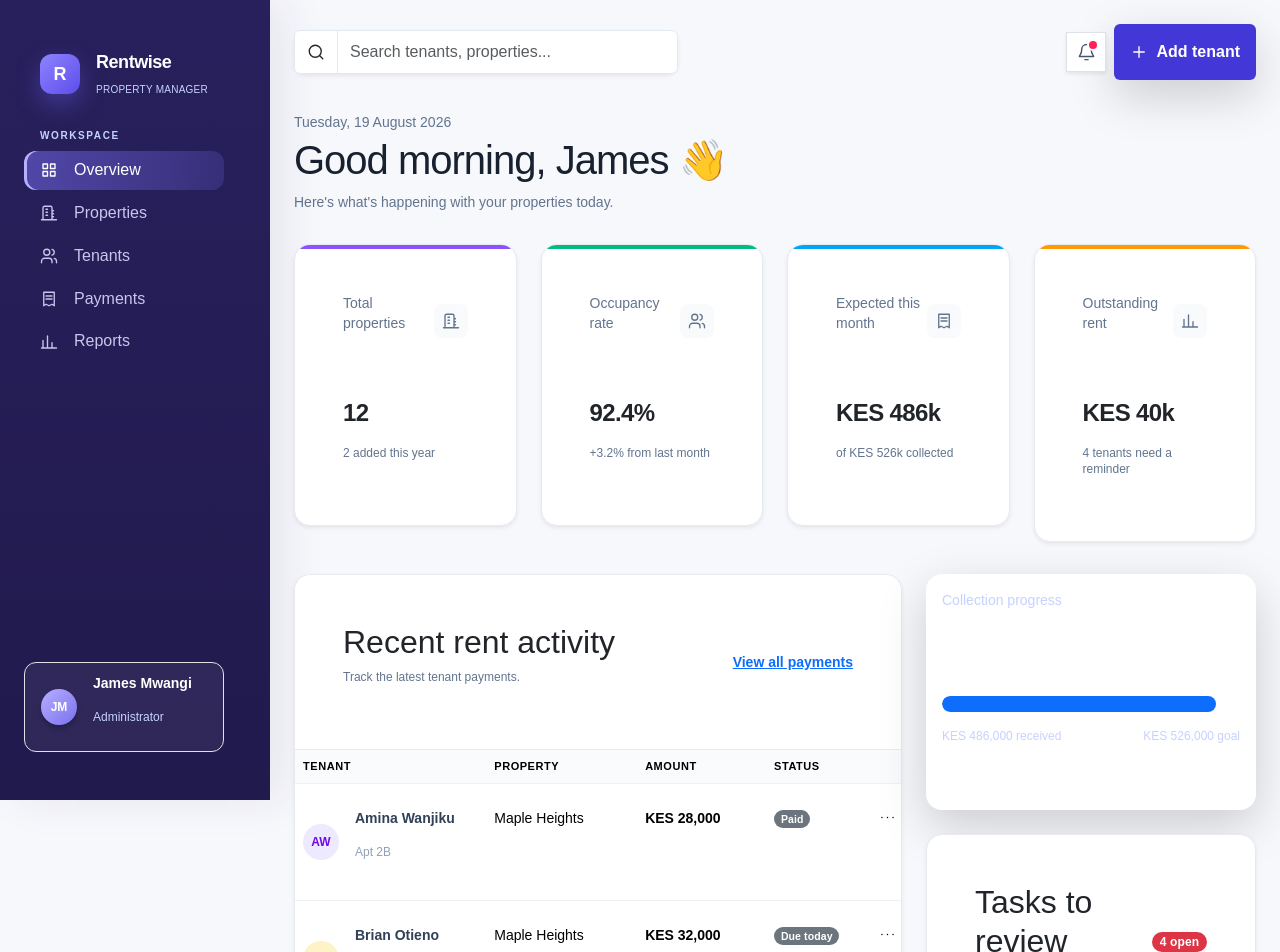
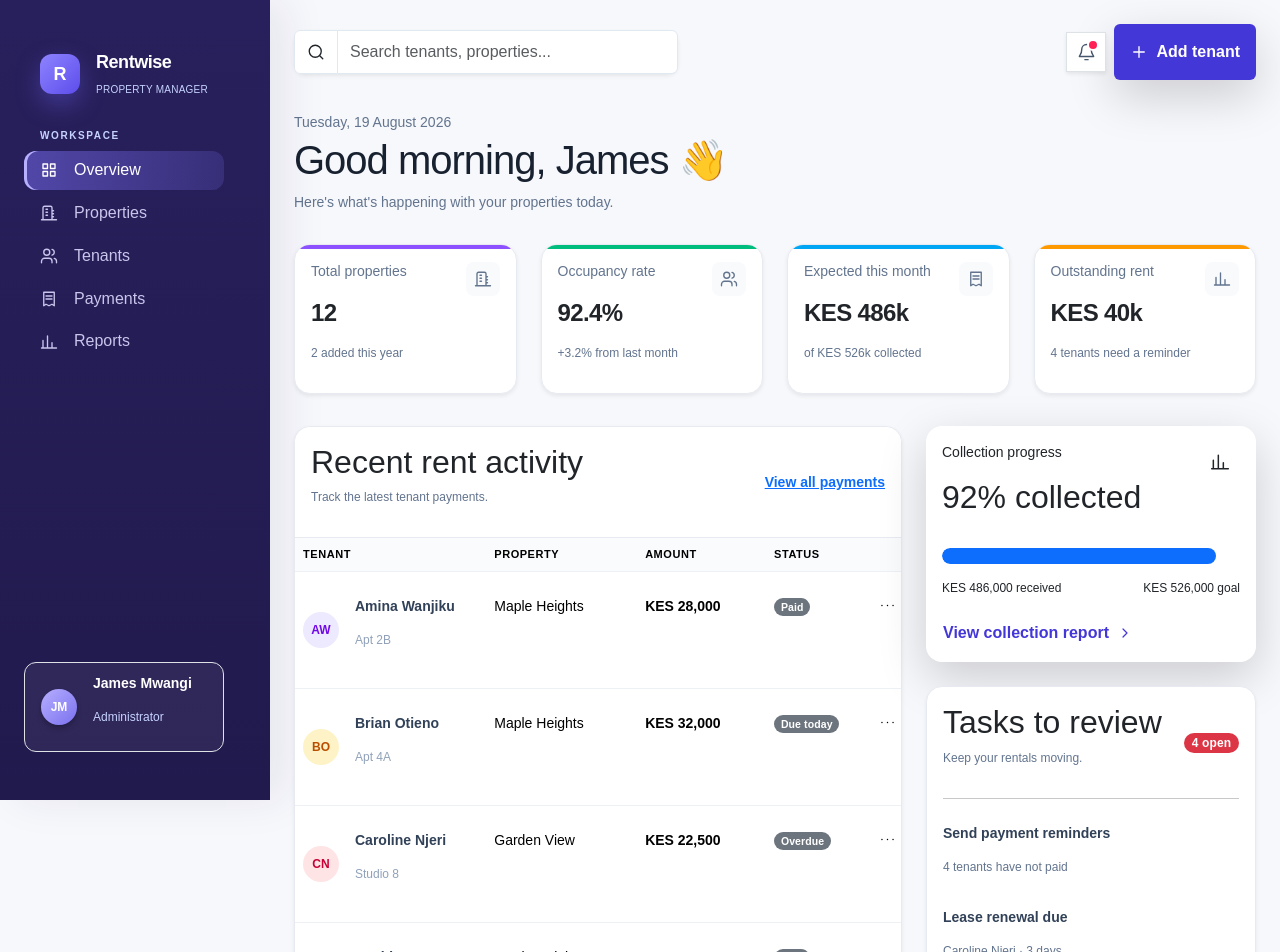
Before and after one commit to muraya89/rent-manager, a Next.js app: page / in a window 1280 px wide. Shown: the top 952 px of the page. Built offline with nearby package versions, Linux system fonts and the light colour scheme.

Commit message:
dashboard

```diff
--- a/src/app/components/dashboard/activity-table.tsx
+++ b/src/app/components/dashboard/activity-table.tsx
@@ -31,7 +31,7 @@ export function ActivityTable({
 }) {
   return (
     <Card className="rounded-2xl border-slate-200 shadow-sm">
-      <CardHeader className="flex flex-wrap items-center justify-between gap-3 border-b border-slate-100 bg-white px-5 py-5 sm:px-6">
+      <CardHeader className="flex flex-wrap items-center justify-between gap-3 border-b border-slate-100 bg-white py-3 sm:px-6">
         <div>
           <h2 className="font-bold">Recent rent activity</h2>
           <p className="mt-1 text-xs text-slate-500">
--- a/src/app/components/dashboard/insights.tsx
+++ b/src/app/components/dashboard/insights.tsx
@@ -30,13 +30,11 @@ const tasks = [
 export function InsightsPanel() {
   return (
     <aside className="space-y-6">
-      <Card className="rounded-2xl border-0 bg-[#28205c] text-white shadow-lg shadow-indigo-100">
+      <Card className="rounded-2xl border-0 bg-[#28205c] shadow-lg shadow-indigo-100">
         <CardBody className="p-6">
           <div className="mb-6 flex items-start justify-between">
             <div>
-              <p className="text-sm font-medium text-indigo-200">
-                Collection progress
-              </p>
+              <p className="text-sm font-medium">Collection progress</p>
               <h2 className="mt-1 text-2xl font-bold">92% collected</h2>
             </div>
             <div className="grid h-10 w-10 place-items-center rounded-xl bg-white/10">
@@ -48,21 +46,21 @@ export function InsightsPanel() {
             className="h-2.5 bg-white/15"
             barClassName="bg-[#a6f4d3]"
           />
-          <div className="mt-3 flex justify-between text-xs text-indigo-200">
+          <div className="mt-3 flex justify-between text-xs">
             <span>KES 486,000 received</span>
             <span>KES 526,000 goal</span>
           </div>
           <Button
             color="link"
-            className="mt-4 flex items-center gap-2 p-0 text-sm font-semibold text-white text-decoration-none"
+            className="mt-4 flex items-center gap-2 p-0 text-sm font-semibold text-decoration-none"
           >
             View collection report <Icon name="arrow" size={16} />
           </Button>
         </CardBody>
       </Card>
       <Card className="rounded-2xl border-slate-200 shadow-sm">
-        <CardBody className="p-5">
-          <div className="mb-5 flex items-center justify-between">
+        <CardBody className="p-6">
+          <div className="flex items-center justify-between">
             <div>
               <h2 className="font-bold">Tasks to review</h2>
               <p className="mt-1 text-xs text-slate-500">
@@ -73,7 +71,8 @@ export function InsightsPanel() {
               4 open
             </Badge>
           </div>
-          <ListGroup flush className="space-y-1">
+          <hr />
+          <ListGroup flush>
             {tasks.map((task) => (
               <ListGroupItem
                 key={task.title}
--- a/src/app/components/dashboard/stats.tsx
+++ b/src/app/components/dashboard/stats.tsx
@@ -45,9 +45,9 @@ export function StatsGrid() {
       {stats.map((stat) => (
         <Col key={stat.label} sm="6" xl="3">
           <Card className="relative h-full overflow-hidden rounded-2xl border-slate-200 shadow-sm">
-            <CardBody className="p-5">
+            <CardBody>
               <div className={`absolute inset-x-0 top-0 h-1 ${stat.accent}`} />
-              <div className="mb-5 flex items-center justify-between">
+              <div className=" flex items-center justify-between">
                 <p className="text-sm font-medium text-slate-500">
                   {stat.label}
                 </p>
```
